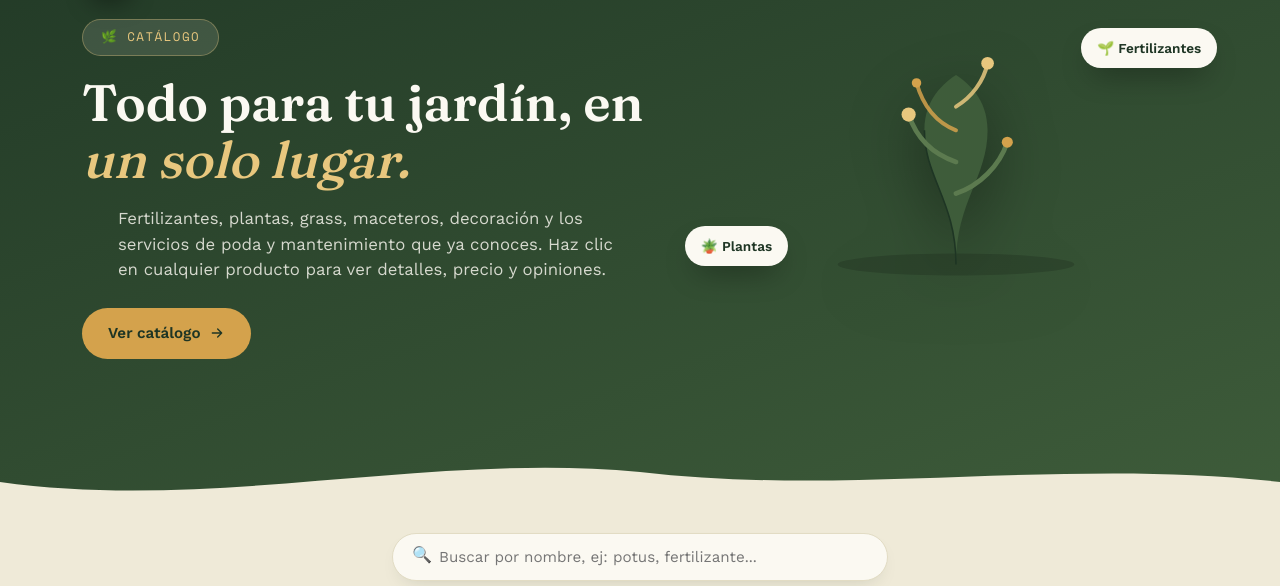
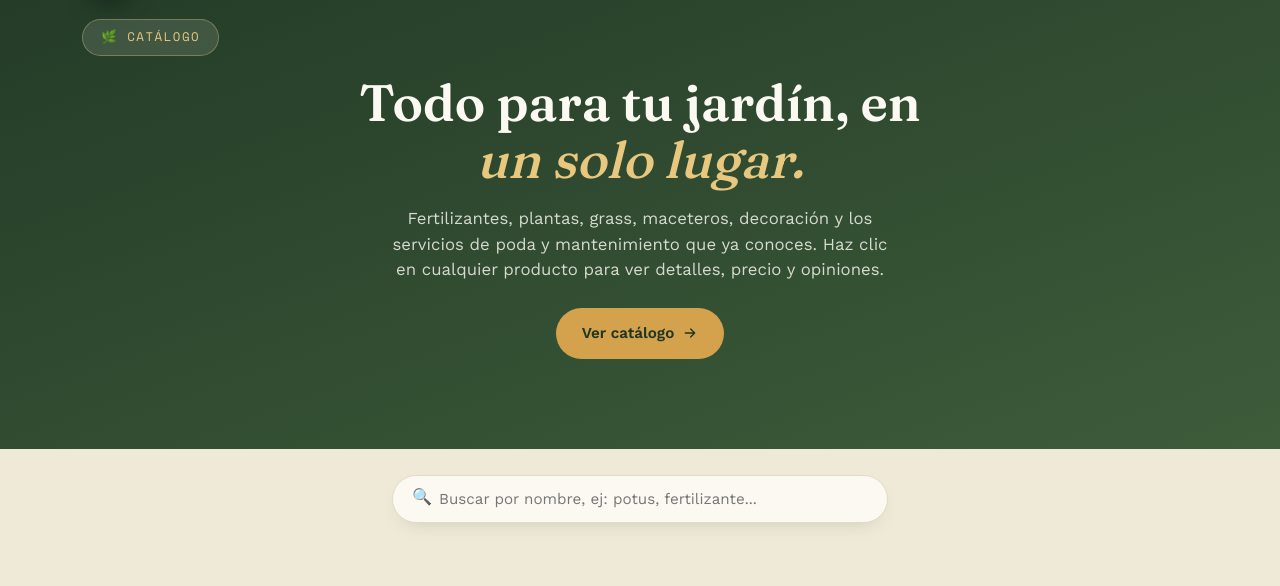
Before and after one commit to silvanciko/jardineria-jorge-catalogo, a website with bundled scripts: page index.html in a window 1280 px wide. Shown: the part 209-795 px from the top of the page. Built offline with nearby package versions, Linux system fonts and the light colour scheme; files whose address does not match are found by name.

Commit message:
Update index.html

```diff
--- a/index.html
+++ b/index.html
@@ -45,7 +45,8 @@
 <main id="main-content">
 
   <section class="hero">
-    <div class="wrap hero-grid">
+    <div class="hero-bg-photo" id="heroBgPhoto" aria-hidden="true"></div>
+    <div class="wrap hero-inner">
       <div class="hero-text">
         <div class="hero-logo"><img id="heroLogoImg" src="assets/images/logo.png" alt="Logo de Jardinería Jorge" width="72" height="72"></div>
         <p class="eyebrow eyebrow-badge">🌿 Catálogo</p>
@@ -56,28 +57,8 @@
           <svg width="16" height="16" viewBox="0 0 24 24" fill="none" xmlns="http://www.w3.org/2000/svg" aria-hidden="true"><path d="M5 12H19M19 12L13 6M19 12L13 18" stroke="currentColor" stroke-width="2" stroke-linecap="round" stroke-linejoin="round"/></svg>
         </a>
       </div>
-      <div class="hero-illustration">
-        <div class="hero-photo-wrap" id="heroPhotoWrap" aria-hidden="true">
-        <svg viewBox="0 0 380 360" xmlns="http://www.w3.org/2000/svg">
-          <ellipse cx="190" cy="330" rx="150" ry="14" fill="rgba(0,0,0,0.15)"/>
-          <path d="M190 330 C190 250 150 220 150 160 C150 120 175 100 190 90 C205 100 230 120 230 160 C230 220 190 250 190 330Z" fill="#3E5C3A"/>
-          <path d="M190 330 C190 250 150 220 150 160" stroke="#1E3524" stroke-width="2" fill="none"/>
-          <path d="M190 200 C160 190 140 170 130 140" stroke="#5C7A4F" stroke-width="6" stroke-linecap="round" fill="none"/>
-          <path d="M190 240 C220 230 245 205 255 175" stroke="#5C7A4F" stroke-width="6" stroke-linecap="round" fill="none"/>
-          <path d="M190 160 C165 150 148 128 140 100" stroke="#D4A24C" stroke-width="5" stroke-linecap="round" fill="none" opacity="0.85"/>
-          <path d="M190 130 C210 118 225 98 230 75" stroke="#E8C77E" stroke-width="5" stroke-linecap="round" fill="none" opacity="0.85"/>
-          <circle cx="130" cy="140" r="9" fill="#E8C77E"/>
-          <circle cx="255" cy="175" r="7" fill="#D4A24C"/>
-          <circle cx="140" cy="100" r="6" fill="#D4A24C"/>
-          <circle cx="230" cy="75" r="8" fill="#E8C77E"/>
-        </svg>
-        </div>
-        <div class="hero-float-badges" id="heroFloatBadges"></div>
-      </div>
     </div>
-    <svg class="soil-divider" viewBox="0 0 1440 60" preserveAspectRatio="none" xmlns="http://www.w3.org/2000/svg" aria-hidden="true">
-      <path d="M0,35 C240,65 480,5 720,25 C960,50 1200,10 1440,35 L1440,60 L0,60 Z"></path>
-    </svg>
+    <div class="hero-bottom-fade" aria-hidden="true"></div>
   </section>
 
   <div class="search-bar-wrap">
```
